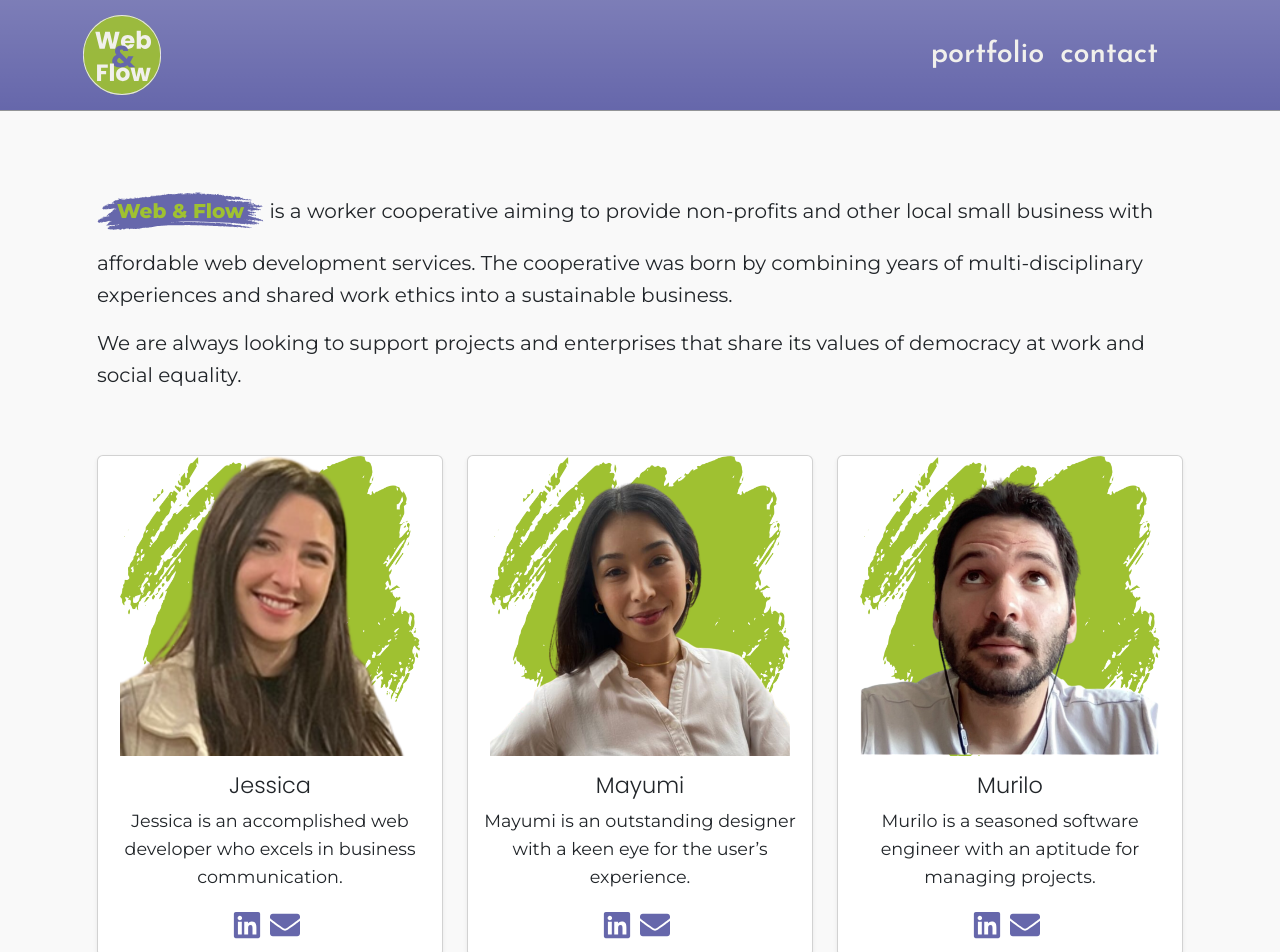
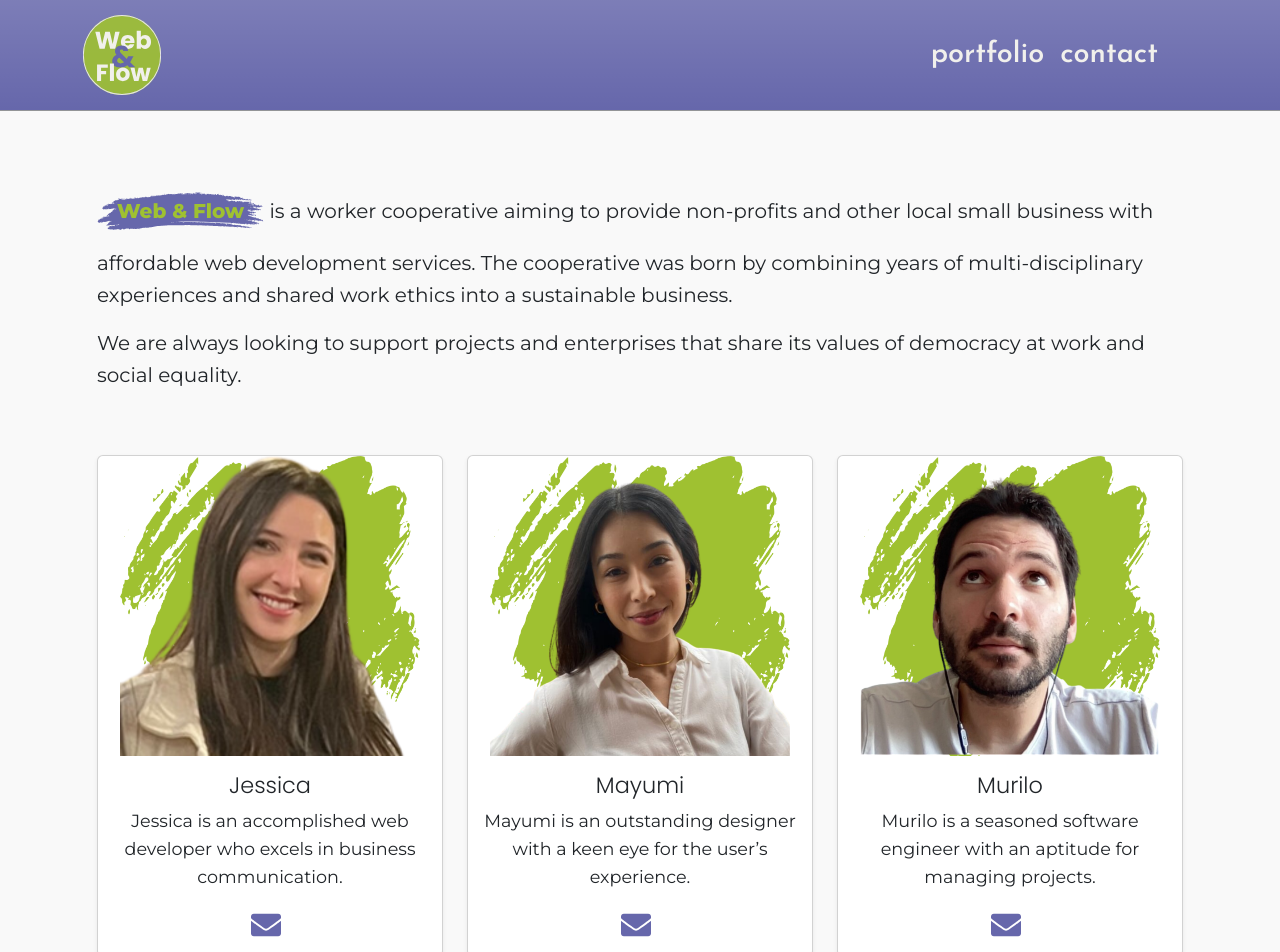
Before and after one commit to webandflowcoop/webandflow, a React (Vite) app: page / in a window 1280 px wide. Shown: the top 952 px of the page. Built offline with nearby package versions, Linux system fonts and the light colour scheme.

Commit message:
Removes LinkedIn from home page

```diff
--- a/src/pages/Home.tsx
+++ b/src/pages/Home.tsx
@@ -1,4 +1,4 @@
-import { FaLinkedin, FaEnvelope } from "react-icons/fa";
+import { FaEnvelope } from "react-icons/fa";
 import Jessica from "../assets/jessica-no-background.png";
 import Mayumi from "../assets/mayumi-no-background.png";
 import Murilo from "../assets/murilo-no-background.png";
@@ -11,7 +11,6 @@ const Home = () => {
       blurb:
         "Jessica is an accomplished web developer who excels in business communication.",
       socials: {
-        linkedin: "https://ca.linkedin.com/in/jessica-trigo",
         email: "mailto:jessica@webandflow.coop",
       },
     },
@@ -21,7 +20,6 @@ const Home = () => {
       blurb:
         "Mayumi is an outstanding designer with a keen eye for the user’s experience.",
       socials: {
-        linkedin: "https://ca.linkedin.com/in/mayumi-brilhante-653472249",
         email: "mailto:mayumi@webandflow.coop",
       },
     },
@@ -31,7 +29,6 @@ const Home = () => {
       blurb:
         "Murilo is a seasoned software engineer with an aptitude for managing projects.",
       socials: {
-        linkedin: "https://ca.linkedin.com/in/murilotrigo",
         email: "mailto:murilo@webandflow.coop",
       },
     },
@@ -74,15 +71,6 @@ const Home = () => {
                   <p className="card-text">{member.blurb}</p>
                   <div className="social-links">
                     <a
-                      href={member.socials.linkedin}
-                      target="_blank"
-                      rel="noopener noreferrer"
-                      className="me-2"
-                      aria-label={`Linkedin - ${member.name}`}
-                    >
-                      <FaLinkedin size={30} />
-                    </a>
-                    <a
                       href={member.socials.email}
                       target="_blank"
                       rel="noopener noreferrer"
```
